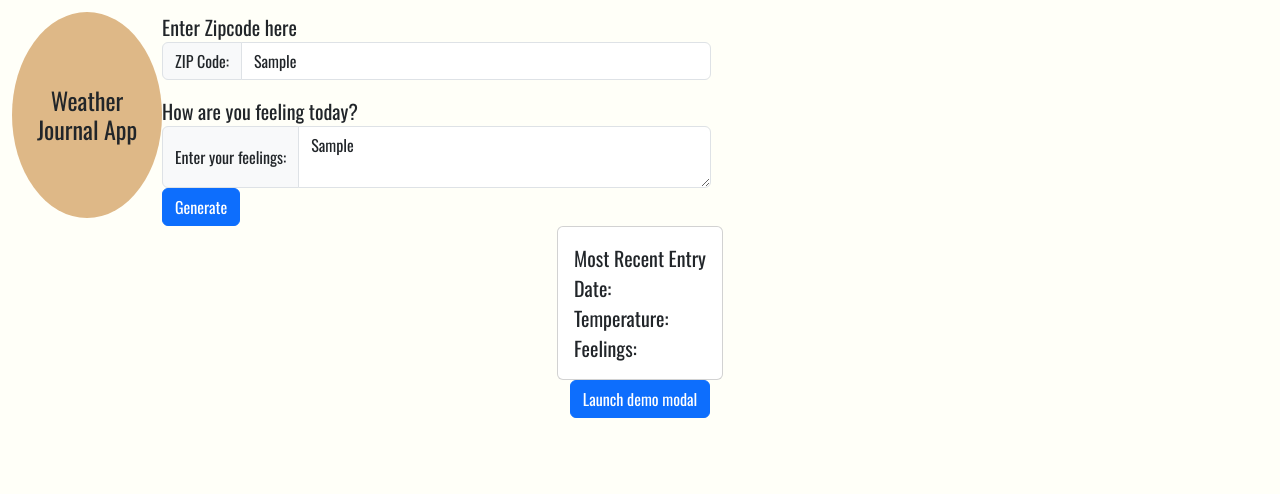
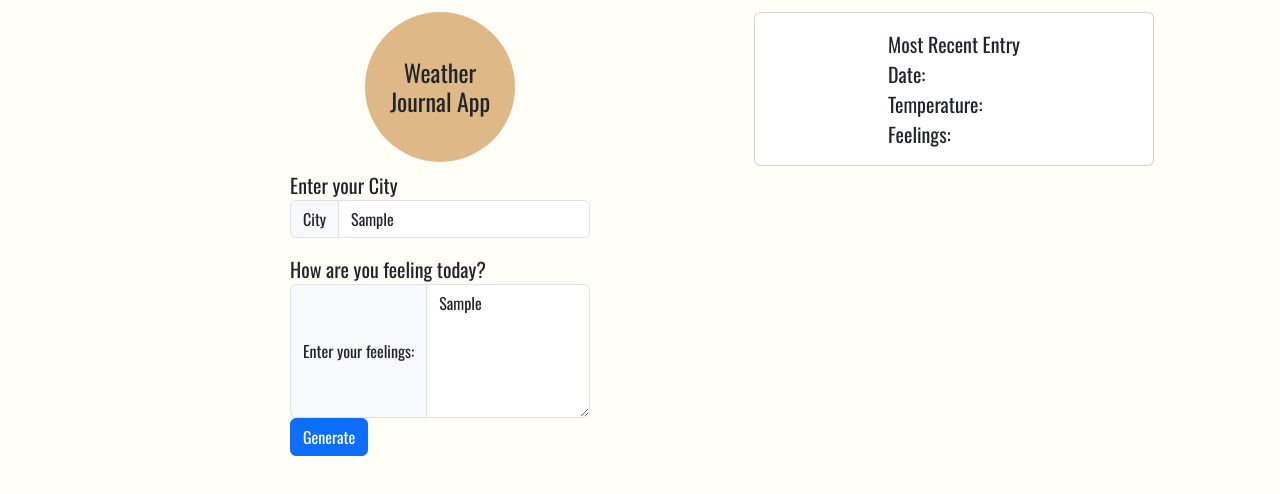
Before and after one commit to Michalis17/Weather-Journal-App, a website: page website/index.html in a window 1280 px wide. Both pictures are taken after typing "Sample", "Sample" into the empty fields and a click on the button "Generate". Drawn offline with nearby package versions, Linux system fonts and the light colour scheme; no server answers; a web font is replaced by a local one.

Commit message:
style changes

```diff
--- a/website/index.html
+++ b/website/index.html
@@ -14,14 +14,15 @@
 <body>
   <div id="app">
     <div class="main">
+
     <h1 class="headline">
       Weather Journal App
     </h1>
     <form id="myForm">
       <div class="zip">
-        <label for="zip">Enter Zipcode here</label>
+        <label for="zip">Enter your City</label>
         <div class="input-group mb-3">
-          <span class="input-group-text">ZIP Code:</span>
+          <span class="input-group-text">City</span>
           <input type="text" id="zip" class="form-control" required>
         </div>
       </div>
@@ -29,7 +30,7 @@
         <label for="feelings">How are you feeling today?</label>
         <div class="input-group">
           <span class="input-group-text">Enter your feelings:</span>
-          <textarea class="myInput form-control" id="feelings" rows="2" cols="50" required></textarea>
+          <textarea class="myInput form-control" id="feelings" rows="5" cols="100" required></textarea>
         </div>
         <button id="generate" type="submit" class="btn btn-primary" data-bs-toggle="collapse"
           data-bs-target="#collapseWidthExample" aria-expanded="false" aria-controls="collapseWidthExample">
@@ -37,12 +38,13 @@
         </button>
       </div>
     </form>
+
   </div>
 
     <!-- collapse the entry to the right -->
     <div class="entry">
       <div class="collapse collapse-horizontal" id="collapseWidthExample">
-        <div class="card card-body">
+        <div class="card card-body results">
           <div>
             <div class="title">Most Recent Entry</div>
             <div id="entryHolder">
@@ -56,9 +58,9 @@
     </div>
 
     <!-- Button trigger modal -->
-<button type="button" class="btn btn-primary" data-bs-toggle="modal" data-bs-target="#exampleModal">
+<!-- <button type="button" class="btn btn-primary" data-bs-toggle="modal" data-bs-target="#exampleModal">
   Launch demo modal
-</button>
+</button> -->
 
 <!-- Modal -->
 <div class="modal fade" id="exampleModal" tabindex="-1" aria-labelledby="exampleModalLabel" aria-hidden="true">
--- a/website/style.css
+++ b/website/style.css
@@ -5,15 +5,17 @@ body {
 
 #app {
     display: flex;
-    flex-direction: column;
-    align-items: center;
+    flex-direction: row;
+    justify-content: center;
     height: 100%;
     font-size: 20px;
     font-family: 'Oswald', sans-serif;
     padding: 12px;
     width: 100%;
 }
-
+#myForm {
+    width: 300px;
+}
 
 .headline {
     width: 150px;
@@ -29,6 +31,12 @@ body {
 
 .main {
     display: flex;
-    flex-direction: row;
-    width: 100%;
+    flex-direction: column;
+    width: 50%;
+    align-items: center;
 }
+.results {
+    width: 400px;
+    display: flex;
+    align-items: center;
+}
```
